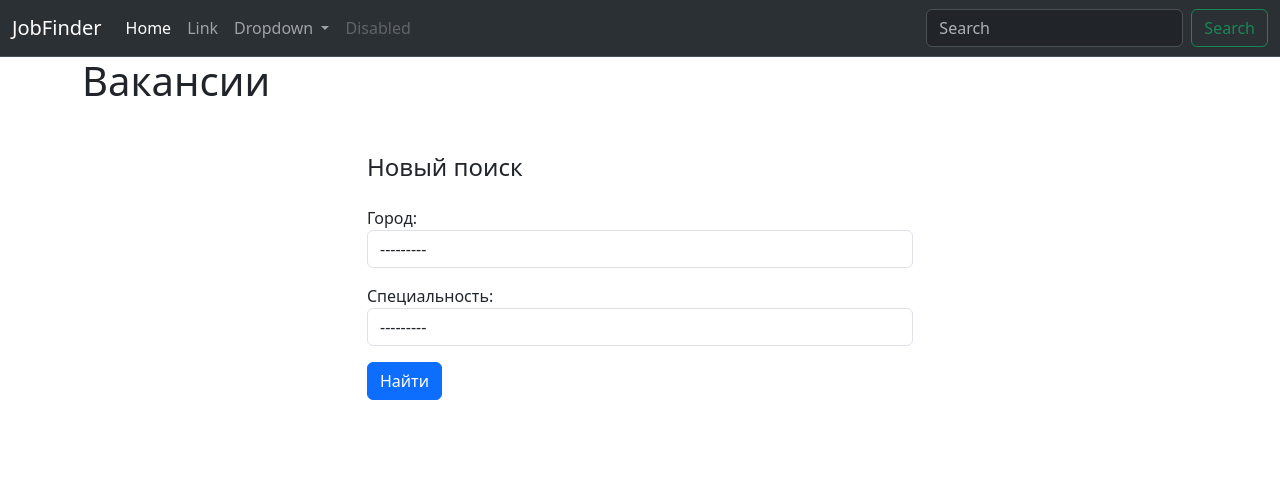
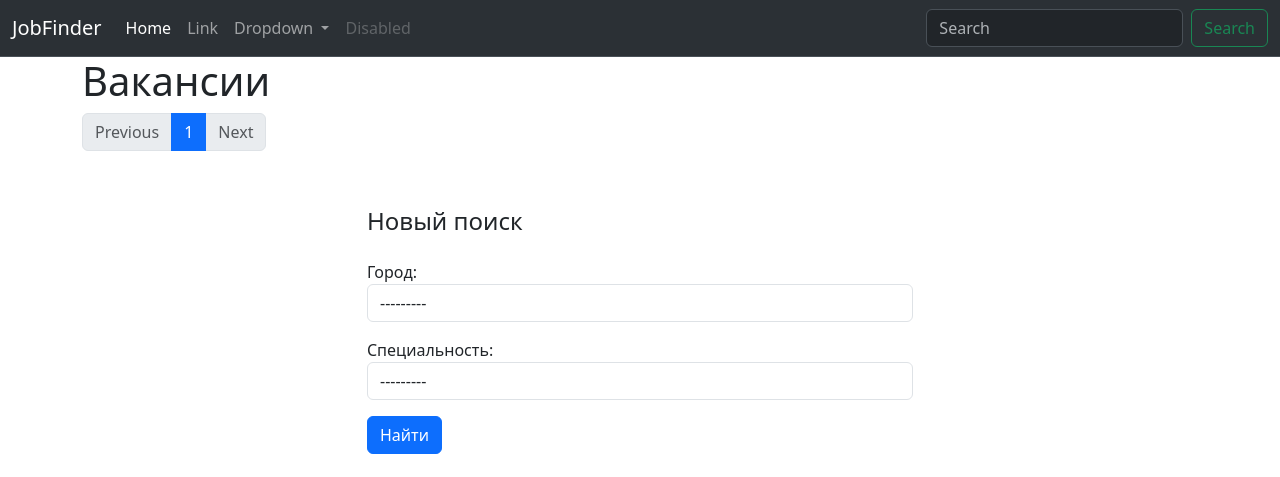
Before and after one commit to RuslanGafurov/JobFinder, a Django app: page /scraping/list/ in a window 1280 px wide. Shown: the top 477 px of the page. Run offline with Django 4.2, Linux system fonts and the light colour scheme; data that the repository does not hold is empty.

Commit message:
Added pagination

```diff
--- a/scraping/templates/scraping/list.html
+++ b/scraping/templates/scraping/list.html
@@ -25,6 +25,49 @@
         {% endfor %}
     </div>
 
+    <!-- Pagination-->
+    <div class="pagination">
+        <ul class="pagination">
+
+            {% if page_obj.has_previous %}
+                <li class="page-item">
+                    <a class="page-link" href="?page={{ page_obj.previous_page_number }}">
+                        Previous
+                    </a>
+                </li>
+            {% else %}
+                <li class="page-item disabled">
+                    <a class="page-link">
+                        Previous
+                    </a>
+                </li>
+            {% endif %}
+
+            {% for page in page_obj.paginator.page_range %}
+                <li class="page-item">
+                    <a class="page-link {% if page == page_obj.number %} active {% endif %}" href="?page={{ page }}">
+                        {{ page }}
+                    </a>
+                </li>
+            {% endfor %}
+
+            {% if page_obj.has_next %}
+                <li class="page-item">
+                    <a class="page-link" href="?page={{ page_obj.next_page_number }}">
+                        Next
+                    </a>
+                </li>
+            {% else %}
+                <li class="page-item disabled">
+                    <a class="page-link">
+                        Next
+                    </a>
+                </li>
+            {% endif %}
+
+        </ul>
+    </div>
+
     <!-- Form -->
     <div>
         {% url 'scraping:list' as action%}
--- a/scraping/views.py
+++ b/scraping/views.py
@@ -18,6 +18,7 @@ def home_view(request):
 
 class VacancyListView(ListView):
     model = Vacancy
+    paginate_by = 10
     template_name = 'scraping/list.html'
 
     def get_context_data(self, **kwargs):
```
